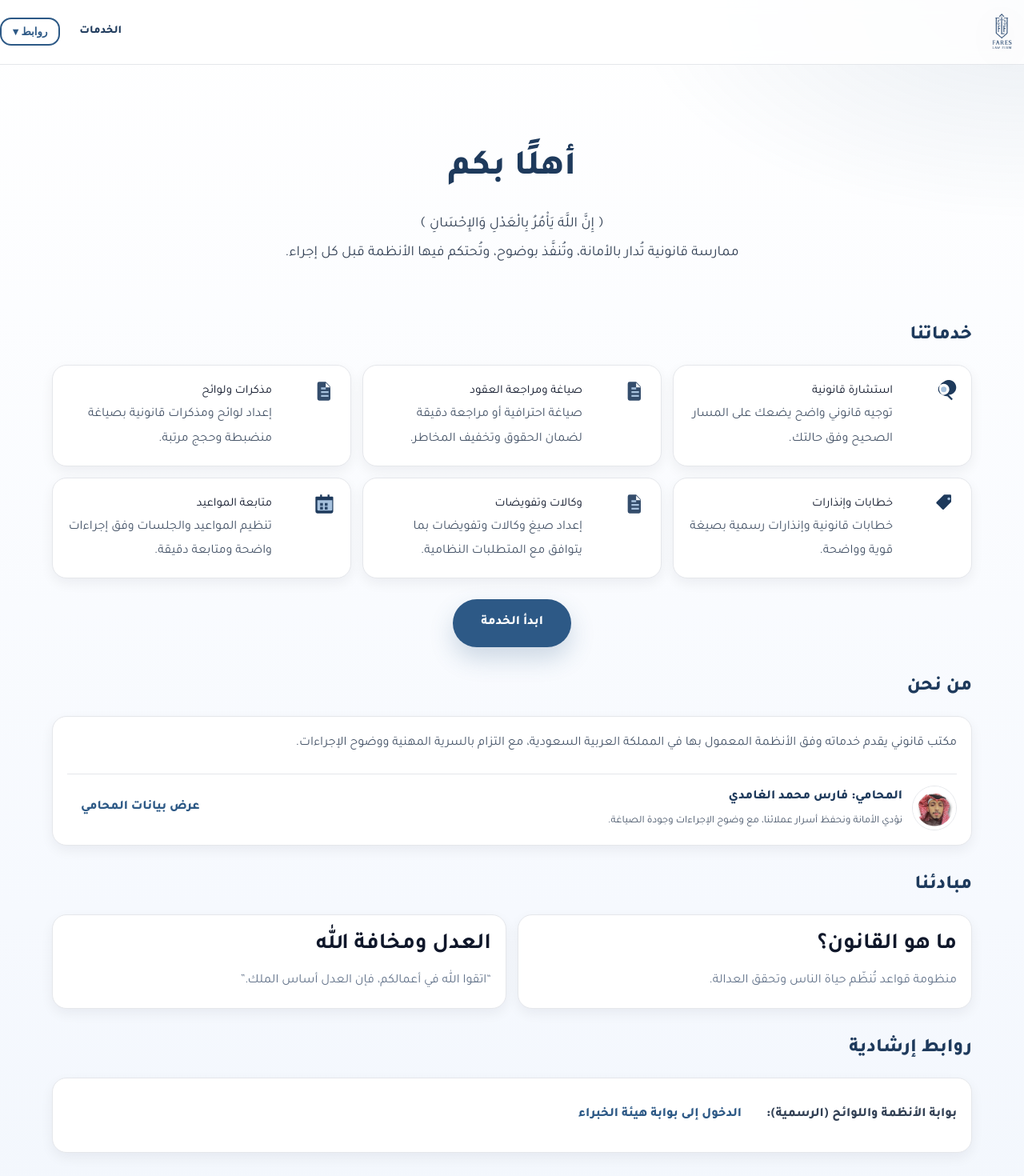
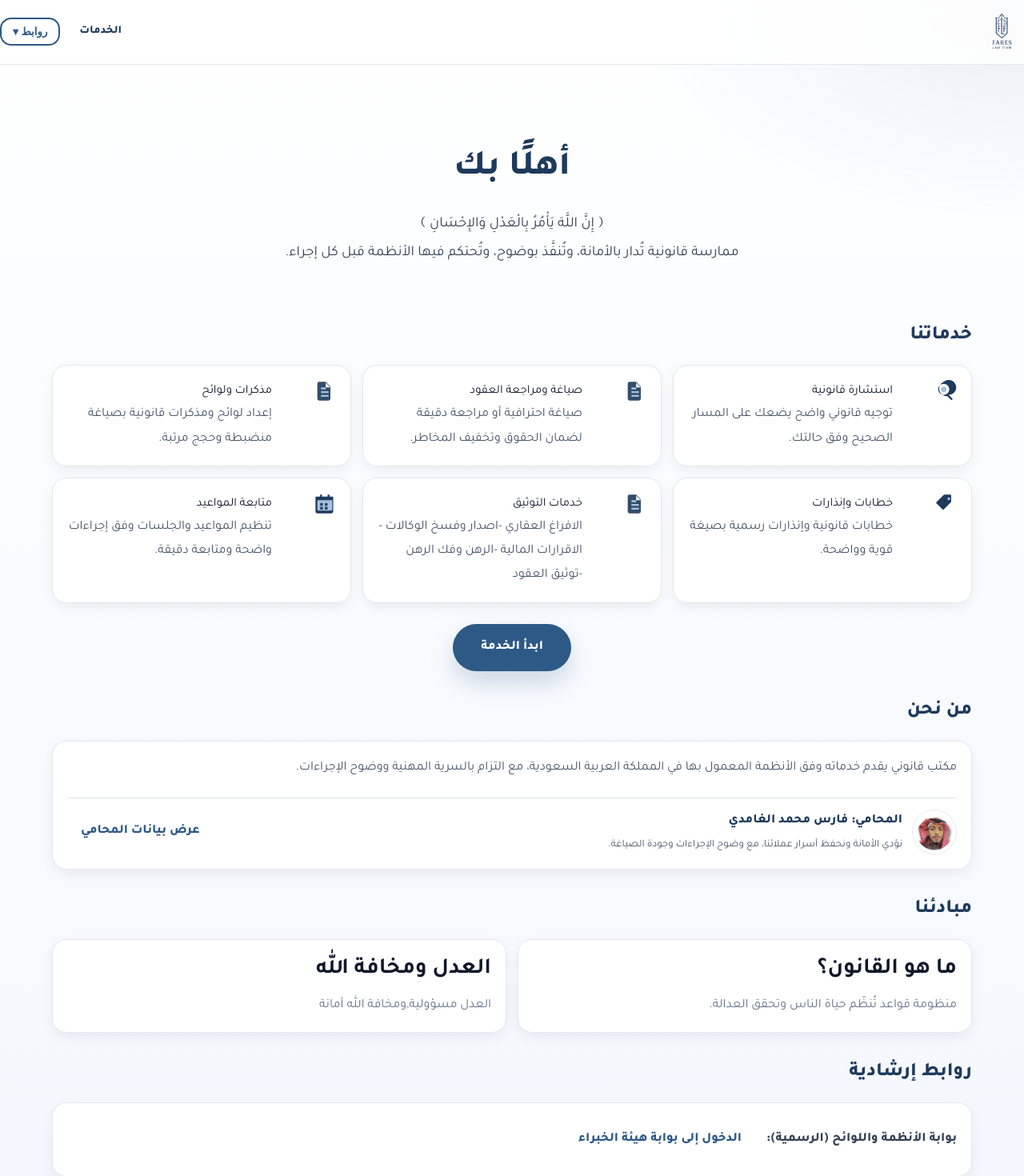
Before and after one commit to re87-cpu/faris-smart, a React (Vite) app: page / in a window 1280 px wide. Shown: the top 1470 px of the page at 80% size. Built offline with nearby package versions, Linux system fonts and the light colour scheme; no server answers.

Commit message:
update: text content

```diff
--- a/src/LandingPage.jsx
+++ b/src/LandingPage.jsx
@@ -114,7 +114,7 @@ export default function LandingPage() {
 
       {/* الترحيب */}
       <section className="q-hero reveal">
-        <h1 className="q-h1">أهلًا بكم</h1>
+        <h1 className="q-h1 ">أهلًا بك</h1>
         <p className="q-sub" style={{ lineHeight: 2 }}>
           ﴿ إِنَّ اللَّهَ يَأْمُرُ بِالْعَدْلِ وَالإِحْسَانِ ﴾
           <br />
@@ -133,7 +133,7 @@ export default function LandingPage() {
               { icon: <IconDoc />, title: "صياغة ومراجعة العقود", desc: "صياغة احترافية أو مراجعة دقيقة لضمان الحقوق وتخفيف المخاطر." },
               { icon: <IconDoc />, title: "مذكرات ولوائح", desc: "إعداد لوائح ومذكرات قانونية بصياغة منضبطة وحجج مرتبة." },
               { icon: <IconTags />, title: "خطابات وإنذارات", desc: "خطابات قانونية وإنذارات رسمية بصيغة قوية وواضحة." },
-              { icon: <IconDoc />, title: "وكالات وتفويضات", desc: "إعداد صيغ وكالات وتفويضات بما يتوافق مع المتطلبات النظامية." },
+              { icon: <IconDoc />, title: "خدمات التوثيق", desc:"الافراغ العقاري -اصدار وفسخ الوكالات - الاقرارات المالية -الرهن وفك الرهن -توثيق العقود " },
               { icon: <IconCalendar />, title: "متابعة المواعيد", desc: "تنظيم المواعيد والجلسات وفق إجراءات واضحة ومتابعة دقيقة." },
             ].map((f, i) => (
               <div key={i} className="q-card q-feat reveal">
@@ -227,7 +227,7 @@ export default function LandingPage() {
 
             <div className="q-card reveal">
               <h3 className="h2">العدل ومخافة الله</h3>
-              <div className="muted">“اتقوا الله في أعمالكم، فإن العدل أساس الملك.”</div>
+              <div className="muted"> العدل مسؤولية,ومخافة الله أمانة</div>
             </div>
           </div>
         </section>
--- a/src/pages/LawyerProfile.jsx
+++ b/src/pages/LawyerProfile.jsx
@@ -132,7 +132,7 @@ export default function LawyerProfile() {
   }}
 >
   <b>المؤهل العلمي:</b><br />
-  بكالوريوس قانون – جامعة الباحة<br />
+  بكالوريوس قانون – مع مرتبة الشرف<br />
 </div>
 
               </div>
```
